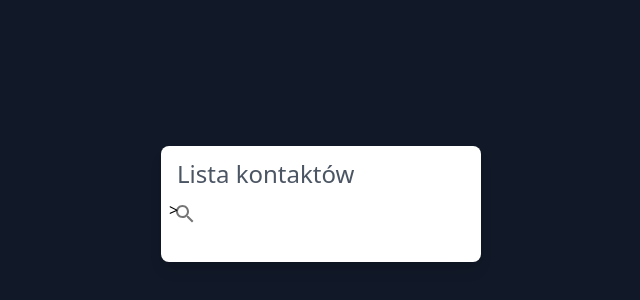
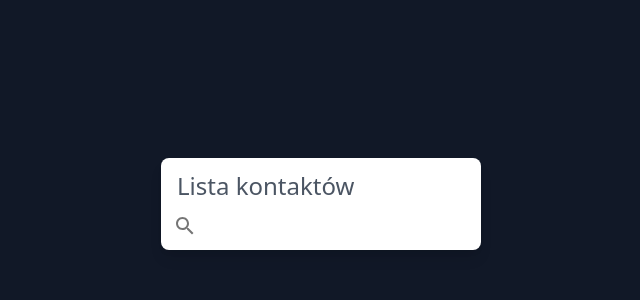
Before and after one commit to GrzegorzNecka/oj-filtrowanie-listy, a website: page index.html in a window 1280 px wide. Shown: the part 196-496 px from the top of the page, without its empty margins (319-959 px from the left). Drawn offline with nearby package versions, Linux system fonts and the light colour scheme.

Commit message:
1 file modified

```diff
--- a/index.html
+++ b/index.html
@@ -20,22 +20,26 @@
 						fill="black" fill-opacity="0.54" />
 				</svg>
 
-				<search-input v-bind:value="memberName" v-on:input="searchText">
-					>
+				<search-input
+        v-bind:value="memberName"
+        v-on:input="searchText">
+
 				</search-input>
 
 			</div>
 			<div class="py-5 px-3">
 
-				<member-item v-on:get-member-name="getMemberName" v-for="member in members" v-bind:member="member"
+				<member-item
+        v-on:get-member-name="getMemberName"
+        v-for="member in members"
+        v-bind:member="member"
 				v-bind:key="member.id"
-
         >
-
 
 				</member-item>
 
-				<hello-button v-on:click.native="viewMessage">
+				<hello-button
+          v-on:click.native="viewMessage">
 				</hello-button>
 
 			</div>
```
